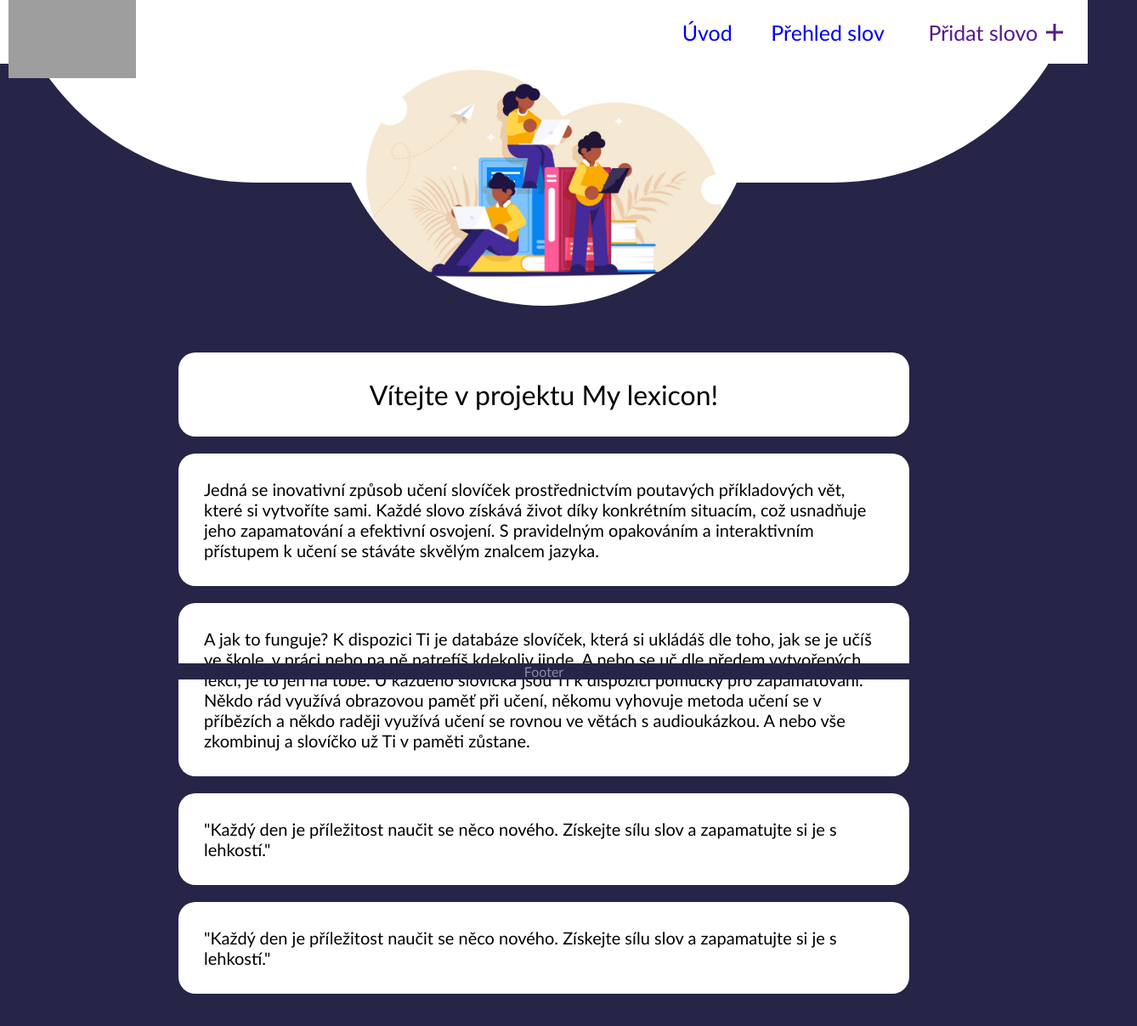
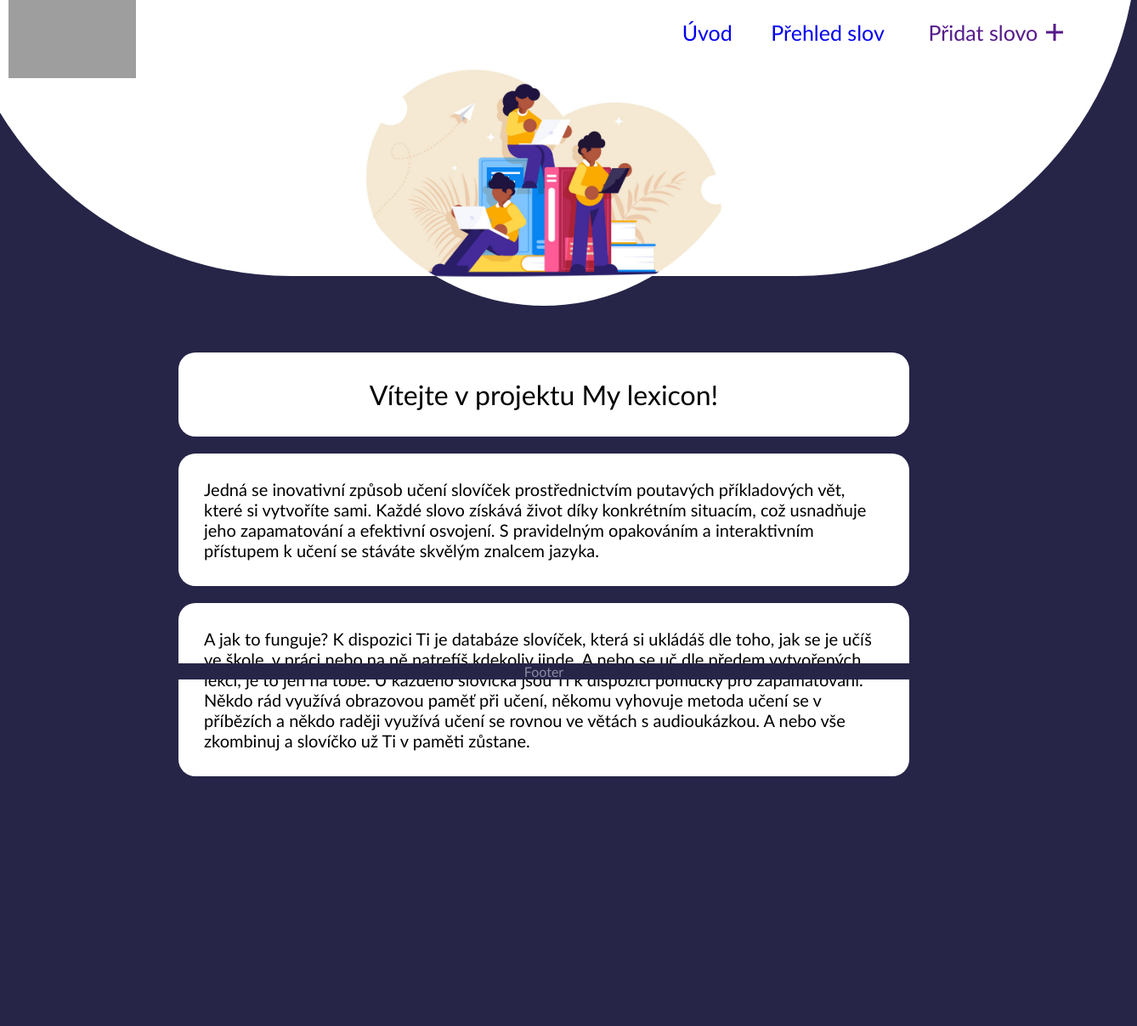
Before and after one commit to DenisaZem/my-lexicon, a React (Create React App) app: page / in a window 1280 px wide. Shown: the top 1208 px of the page at 85% size, 1338 px wide, since content can reach past the window. After the commit the page ends 1014 px from the top, so only its background shows below. Built offline with nearby package versions, Linux system fonts and the light colour scheme; grey boxes are pictures that could not be loaded.

Commit message:
Improved responsiveness on IntroPage

```diff
--- a/src/pages/IntroPage.js
+++ b/src/pages/IntroPage.js
@@ -34,18 +34,6 @@ const IntroPage = () => {
           v paměti zůstane.
         </p>
       </div>
-      <div className="mainWall__title_4">
-        <p>
-        "Každý den je příležitost naučit se něco nového. Získejte sílu slov a
-          zapamatujte si je s lehkostí."
-        </p>
-      </div>
-      <div className="mainWall__title_5">
-        <p>
-          "Každý den je příležitost naučit se něco nového. Získejte sílu slov a
-          zapamatujte si je s lehkostí."
-        </p>
-      </div>
     </div>
   );
 };
--- a/src/scss/layouts/introPage.scss
+++ b/src/scss/layouts/introPage.scss
@@ -15,11 +15,11 @@
 
     .mainWall__whiteBoard {
         background-color: rgb(255, 255, 255);
-        border-radius: 0 0 300px 300px;
+        border-radius: 0 0 400px 400px;
         height: 420px;
-        width: 100%;
+        width: 109%;
         position: relative;
-        top: -280px;
+        top: -170px;
         z-index: 0;
     }
 
@@ -53,7 +53,7 @@
     @media screen and (max-width: 600px) {
         .mainWall__peopleImage {
             width: 100%;
-            top: 40px;
+            top: 10px;
         }
 
         .mainWall__whiteBoard {
@@ -65,12 +65,29 @@
         .mainWall__title_3,
         .mainWall__title_4,
         .mainWall__title_5 {
+            font-size: 19px;
             position: relative;
-            top: -45px;
+            top: -75px;
         }
     }
 
-    @media screen and (max-width: 380px) {
+    @media screen and (max-width: 500px) {
+        .mainWall__whiteBoard {
+            visibility: hidden;
+        }
+
+        .mainWall__title_1,
+        .mainWall__title_2,
+        .mainWall__title_3,
+        .mainWall__title_4,
+        .mainWall__title_5 {
+            font-size: 19px;
+            position: relative;
+            top: -150px;
+        }
+    }
+
+    @media screen and (max-width: 420px) {
 
         .mainWall__peopleImage,
         .mainWall__whiteBoard {
@@ -82,8 +99,9 @@
         .mainWall__title_3,
         .mainWall__title_4,
         .mainWall__title_5 {
+            font-size: 17px;
             position: relative;
-            top: -350px;
+            top: -410px;
 
         }
     }
```
